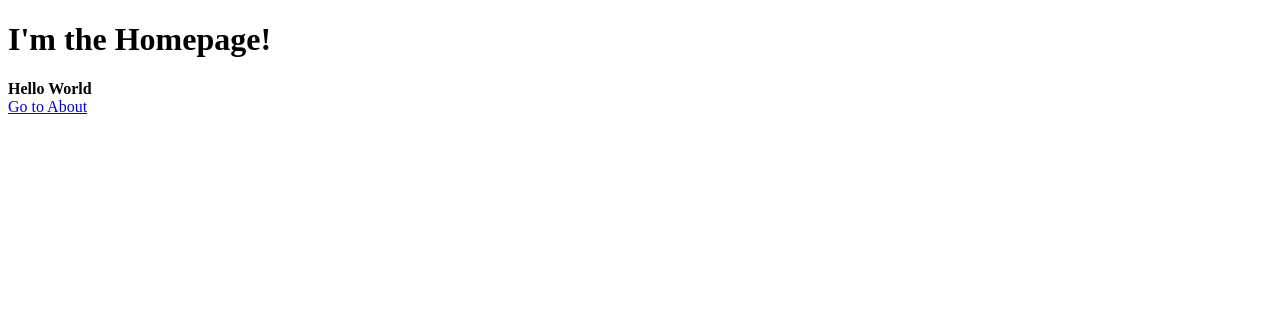
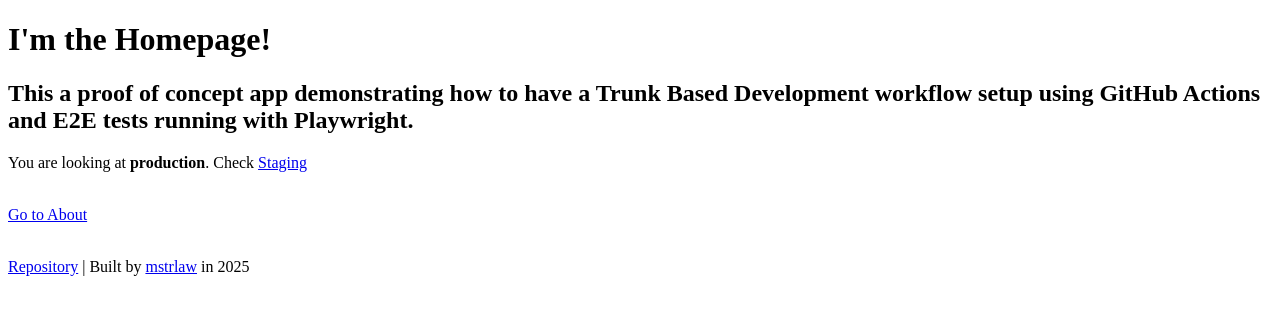
Before and after one commit to mstrlaw/trunk-dev, a website: page src/index.html in a window 1280 px wide. Drawn offline with Linux system fonts and the light colour scheme.

Commit message:
Adds improved homepage and readme

```diff
--- a/src/index.html
+++ b/src/index.html
@@ -1,7 +1,15 @@
 <!DOCTYPE html>
 <html>
     <h1>I'm the Homepage!</h1>
-    <b>Hello World</b>
+    <h2>This a proof of concept app demonstrating how to have a Trunk Based Development workflow setup using GitHub Actions and E2E tests running with Playwright.</h2>
+
+    <p>You are looking at <b>production</b>. Check <a href="https://trunk-dev-staging.vercel.app/" target="_blank">Staging</a></p>
     <br>
+
     <a id='someaction' href="/about/index.html">Go to About</a>
+    <br>
+    <br>
+    <footer>
+        <p><a href="https://github.com/mstrlaw/trunk-dev">Repository</a> | Built by <a href="https://mstrlaw.com">mstrlaw</a> in 2025</p>
+    </footer>
 </html>
```
Also changed, not shown: README.md.
